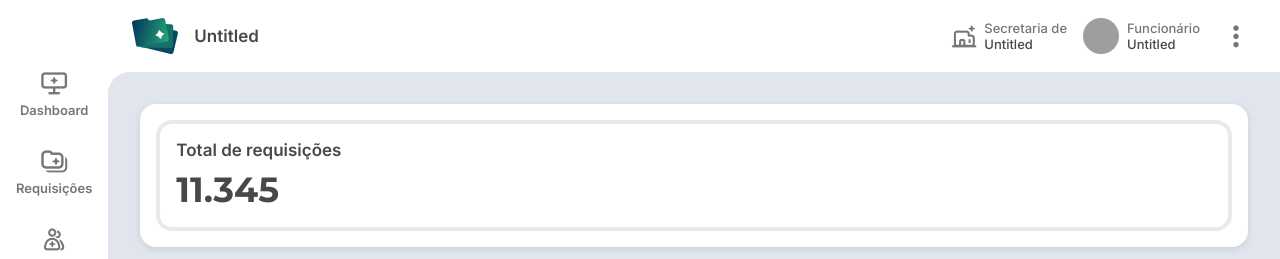
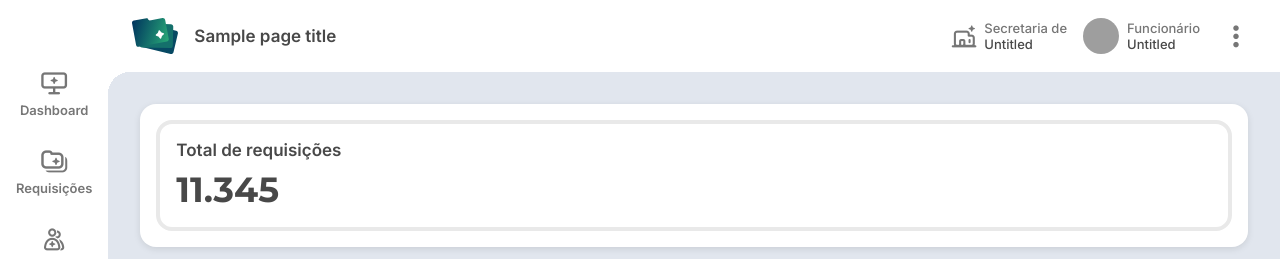
Before and after one commit to matheeus4568/Salus-System-Projeto-Integrador, a Django app: template templates/m_teste.html in a window 1280 px wide. Shown: the top 259 px of the page. Run offline with Django 5.2, Linux system fonts and the light colour scheme; the template is opened without the code that fills it: most values are stand-ins (such as "Sample title", 1, 10 or a date in 2020); some web fonts are replaced; grey boxes are pictures that could not be loaded.

Commit message:
feature: header e ícnoe clicável implementados

```diff
--- a/static/css/components/header.css
+++ b/static/css/components/header.css
@@ -15,6 +15,10 @@
     align-items: center;
 
     gap: var(--spacing-md);
+}
+
+.icon-title img {
+    height: 36px;
 }
 
 .header-menu {
--- a/templates/components/clickable_icon.html
+++ b/templates/components/clickable_icon.html
@@ -1,3 +1,6 @@
+<!-- VARIAVEIS DO ICONE CLICÁVEL -->
+<!-- url: URL para onde o ícone deve redirecionar -->
+<!-- icon: Nome do ícone a ser exibido -->
 
 <div class="clickable-icon">
     <a href="{{ url }}">
--- a/templates/components/header.html
+++ b/templates/components/header.html
@@ -1,7 +1,7 @@
 {% load static %}
 <!-- VARIAVEIS DO HEADER -->
 <!-- title_icon: nome do arquivo svg do icone do titulo da pagina -->
-<!-- title_page: titulo da pagina -->
+<!-- page_title: titulo da pagina -->
 <!-- name_secratary: nome da secretaria -->
 <!-- role: função do funcionário -->
 <!-- name_employee: nome do funcionário -->
@@ -9,8 +9,8 @@
 <div class="header">
 
     <div class="icon-title">
-        <img src="{% static 'images/icons/' %}{{ title_icon|default:'folders-img.svg' }}" alt="" height="36px">
-        <h1>{{ title_page|default:"Untitled" }}</h1>
+        <img src="{% static 'images/icons/' %}{{ title_icon|default:'folders-img.svg' }}" alt="Ícone de {{ page_title }}">
+        <h1>{{ page_title|default:"Untitled" }}</h1>
     </div>
 
     <div class="header-menu">
@@ -24,7 +24,7 @@
         </a>
 
         <a class="header-menu-item" href="#">
-            <img class="header-profile-picture" src="{% static 'images/placeholders/image.png' %}" alt="" height="36px">
+            <img class="header-profile-picture" src="{% static 'images/placeholders/image.png' %}" alt="Foto do perfil">
             <div class="">
             <p class="txt-sm mid-gray">{{ role|default:"Funcionário" }}</p>
             <p class="txt-sm">{{ name_employee|default:"Untitled" }}</p>
```
